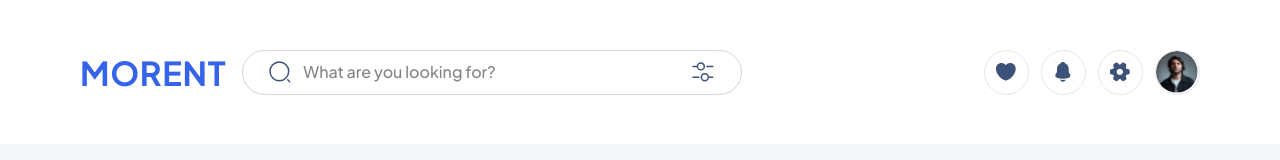
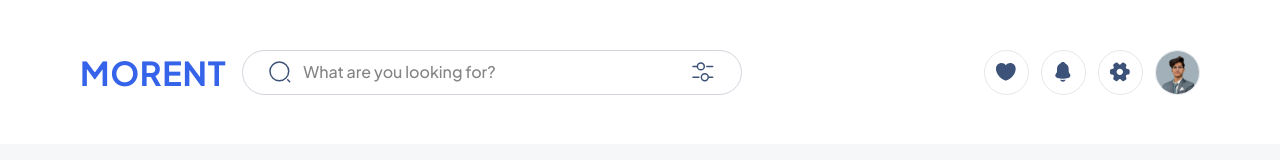
Before and after one commit to mr-asad-git/MORENT_carselling, a React (Vite) app: page / in a window 1280 px wide. Shown: the top 160 px of the page. Built offline with nearby package versions, Linux system fonts and the light colour scheme.

Commit message:
Added transparency to the Header | Replaced PFP

```diff
--- a/src/components/Header.jsx
+++ b/src/components/Header.jsx
@@ -79,8 +79,8 @@ const Header = ({ searchTerm, setSearchTerm, wishlist, setIsSidebarOpen, showSea
                         </div>
                     </Link>
 
-                    <div className="w-[44px] h-[44px] sm:w-[45px] sm:h-[45px] border border-gray-200 rounded-full bg-(--primary-color) overflow-hidden">
-                        <img src="/Image.svg" className='w-full h-full' alt="Profile" />
+                    <div className="w-[44px] h-[44px] sm:w-[45px] sm:h-[45px] border border-gray-200 rounded-full bg-(--primary-color) overflow-hidden ">
+                        <img src="/Image.png" className='w-full h-full' alt="Profile" />
                     </div>
 
                 </div>
```
Also changed, not shown: public/Image.png (added), public/Image.svg (deleted).
